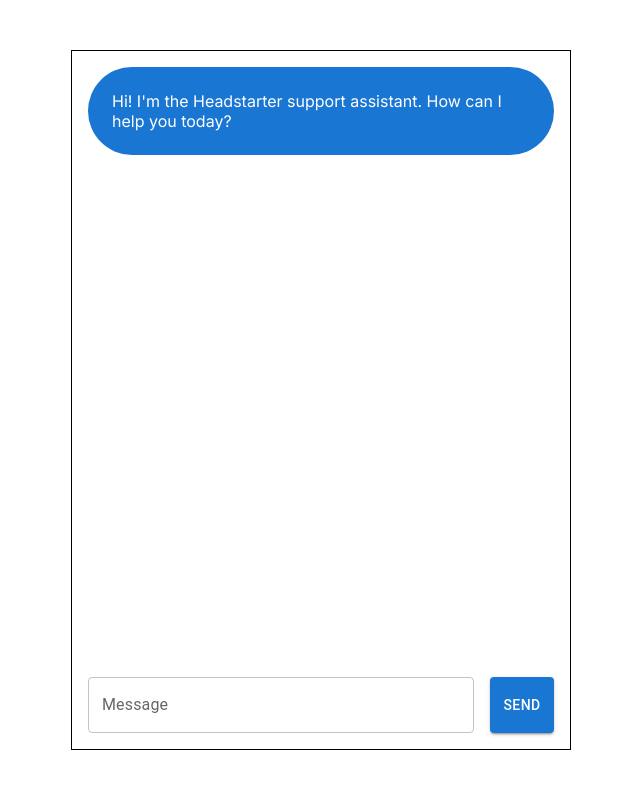
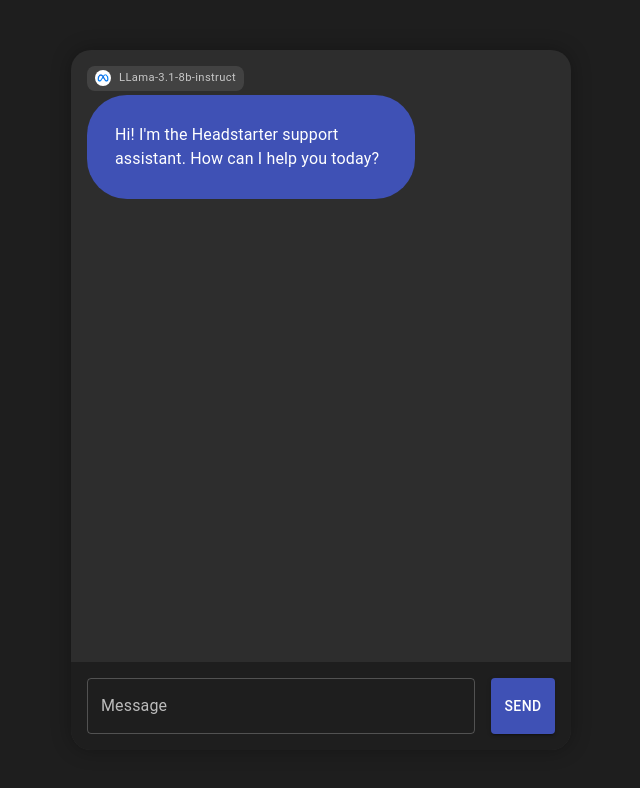
Before and after one commit to DavelRad/AI-Customer-Support, a Next.js app: page / in a window 1280 px wide. Shown: the top 788 px of the page, without its empty margins (319-959 px from the left). Built offline with nearby package versions, Linux system fonts and the light colour scheme.

Commit message:
added styling to the llama chatbot

```diff
--- a/app/globals.css
+++ b/app/globals.css
@@ -4,3 +4,7 @@
   padding: 0;
   margin: 0;
 }
+
+body {
+  background-color: #1e1e1e;
+}
--- a/app/page.js
+++ b/app/page.js
@@ -1,7 +1,56 @@
 'use client'
 
-import { Box, Button, Stack, TextField } from '@mui/material'
-import { useState, useRef, useEffect } from 'react'
+import { Box, Button, Stack, TextField, Typography } from '@mui/material'
+import { ThemeProvider, createTheme } from '@mui/material/styles'
+import React, { useState, useRef, useEffect } from 'react'
+
+const darkTheme = createTheme({
+  palette: {
+    mode: 'dark',
+    background: {
+      default: '#1e1e1e',
+      paper: '#2d2d2d',
+    },
+    primary: {
+      main: '#3f51b5',
+    },
+    secondary: {
+      main: '#f50057',
+    },
+  },
+});
+
+// LLM info component
+// Updated LLM info component with rounded logo
+const LLMInfo = () => (
+  <Box
+    sx={{
+      backgroundColor: 'rgba(255,255,255,0.1)',
+      padding: '3px 8px',
+      borderRadius: '8px',
+      display: 'flex',
+      alignItems: 'center',
+      marginBottom: '4px',
+      width: 'fit-content',
+    }}
+  >
+    <Box
+      component="img"
+      src="/images/llama-logo.png"
+      alt="LLama Logo"
+      sx={{
+        width: 16,
+        height: 16,
+        marginRight: 1,
+        borderRadius: '50%',
+        objectFit: 'cover',
+      }}
+    />
+    <Typography variant="caption" color="text.secondary" fontSize="0.7rem">
+      LLama-3.1-8b-instruct
+    </Typography>
+  </Box>
+);
 
 export default function Home() {
   const [messages, setMessages] = useState([
@@ -82,6 +131,7 @@
   }
 
   return (
+    <ThemeProvider theme={darkTheme}>
       <Box
         width="100vw"
         height="100vh"
@@ -89,30 +139,39 @@
         flexDirection="column"
         justifyContent="center"
         alignItems="center"
+        bgcolor="background.default"
+      >
+        <Box
+          width="500px"
+          height="700px"
+          borderRadius="20px"
+          overflow="hidden"
+          boxShadow="0 0 20px rgba(0,0,0,0.3)"
+          position="relative"
+          bgcolor="background.paper"
         >
           <Stack
-        direction={'column'}
-        width="500px"
-        height="700px"
-        border="1px solid black"
-        p={2}
-        spacing={3}
+            direction="column"
+            height="100%"
+            spacing={2}
           >
             <Stack
-          direction={'column'}
+              direction="column"
               spacing={2}
               flexGrow={1}
               overflow="auto"
-          maxHeight="100%"
+              p={2}
             >
               {messages.map((message, index) => (
                 <Box
                   key={index}
                   display="flex"
-              justifyContent={
+                  flexDirection="column"
+                  alignItems={
                     message.role === 'assistant' ? 'flex-start' : 'flex-end'
                   }
                 >
+                  {message.role === 'assistant' && <LLMInfo />}
                   <Box
                     bgcolor={
                       message.role === 'assistant'
@@ -120,16 +179,17 @@
                         : 'secondary.main'
                     }
                     color="white"
-                borderRadius={16}
-                p={3}
+                    borderRadius={10}
+                    p={3.5}
+                    maxWidth="70%"
                   >
-                {message.content}
+                    <Typography>{message.content}</Typography>
                   </Box>
                 </Box>
               ))}
               <div ref={messagesEndRef} />
             </Stack>
-        <Stack direction={'row'} spacing={2}>
+            <Stack direction="row" spacing={2} p={2} bgcolor="background.default">
               <TextField
                 label="Message"
                 fullWidth
@@ -137,6 +197,7 @@
                 onChange={(e) => setMessage(e.target.value)}
                 onKeyPress={handleKeyPress}
                 disabled={isLoading}
+                variant="outlined"
               />
               <Button variant="contained" onClick={sendMessage} disabled={isLoading}>
                 {isLoading ? 'Sending...' : 'Send'}
@@ -144,5 +205,7 @@
             </Stack>
           </Stack>
         </Box>
-  )
+      </Box>
+    </ThemeProvider>
+  );
 }
```
Also changed, not shown: public/images/llama-logo.png (added). Lines whose indentation alone changed are shown as unchanged.
